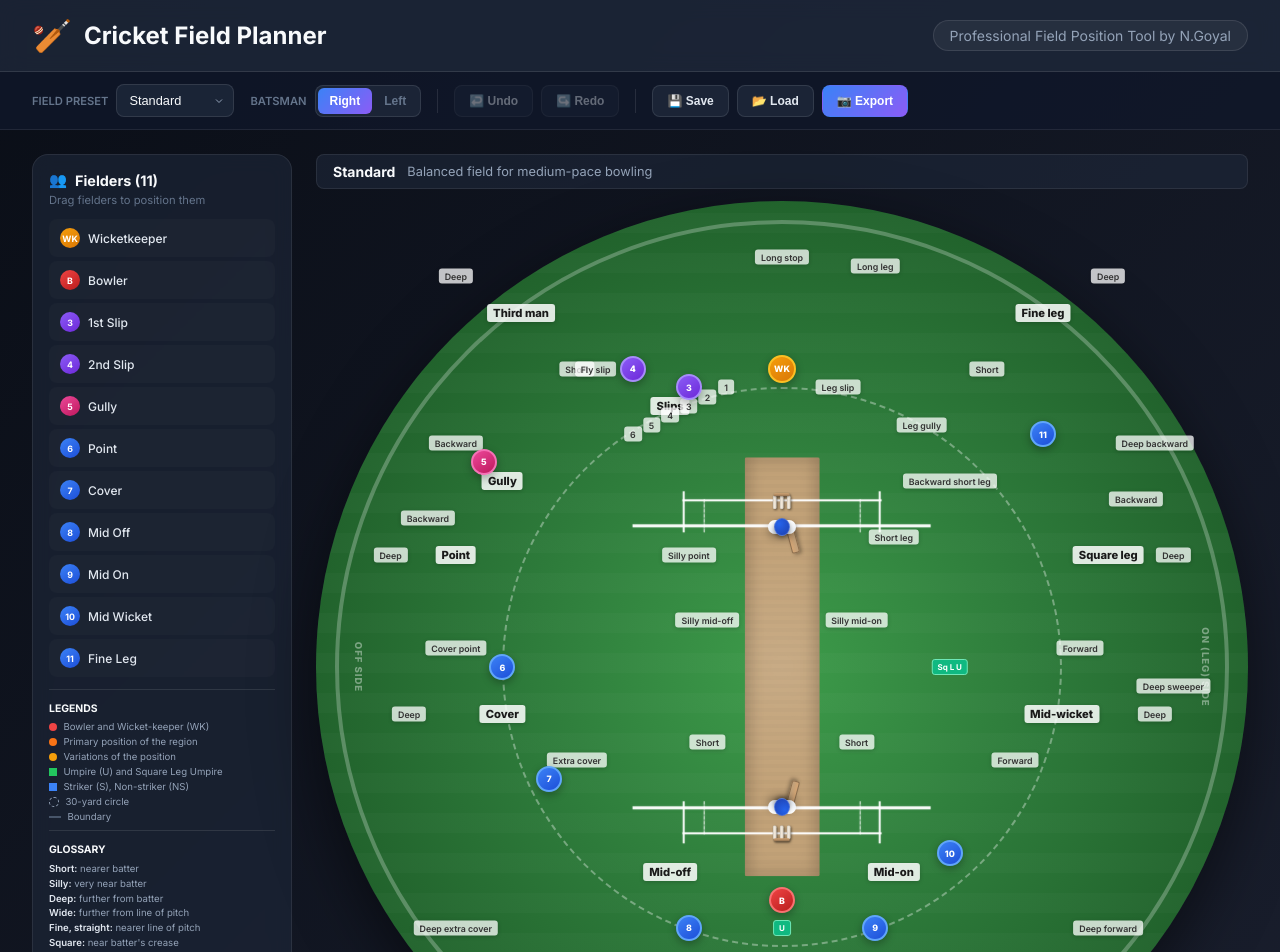
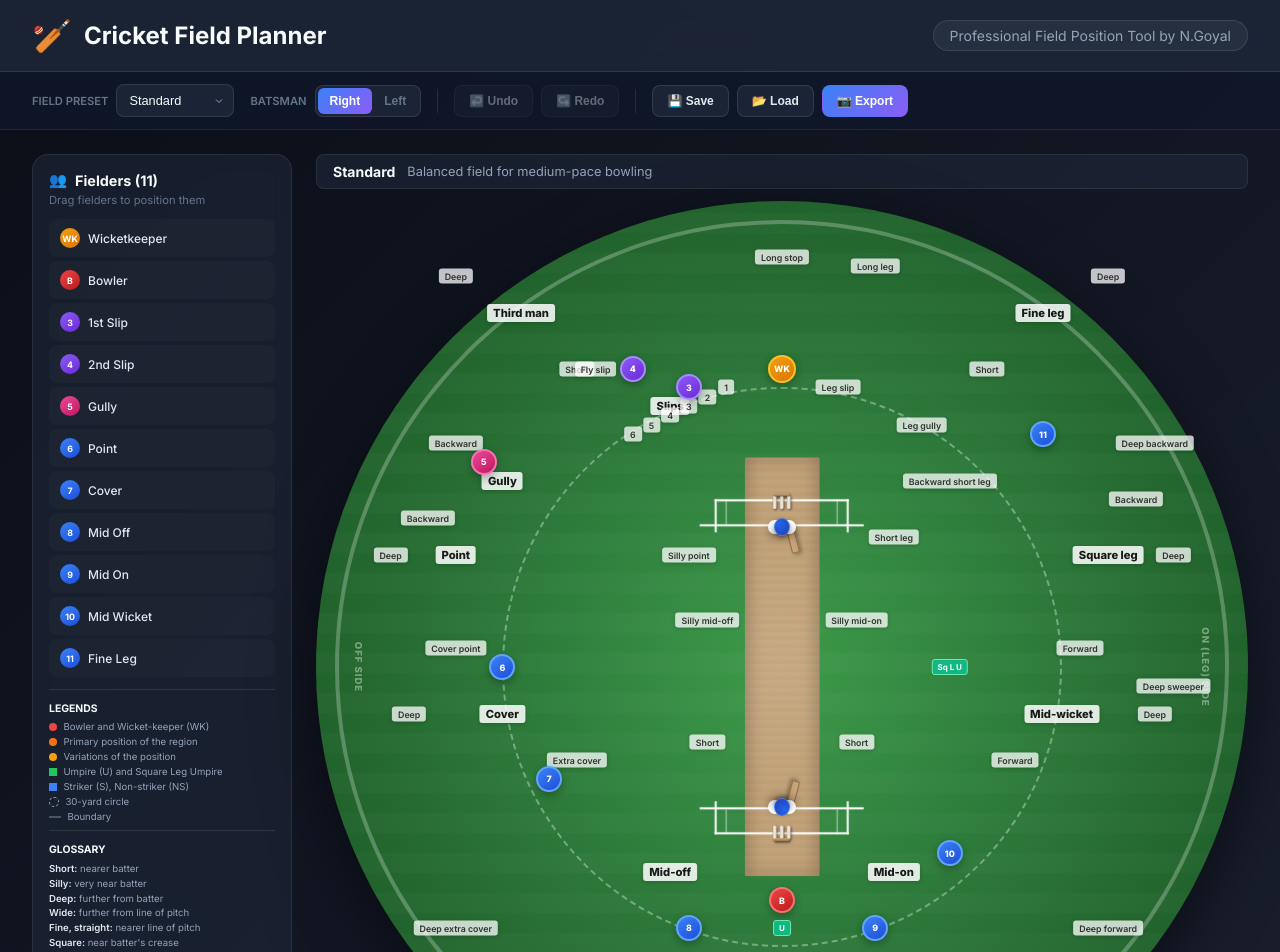
Before and after one commit to navendugoyal19/Cricket-field-position, a React (Vite) app: page / in a window 1280 px wide. Shown: the top 952 px of the page. Built offline with nearby package versions, Linux system fonts and the light colour scheme.

Commit message:
Fix: Reduce crease widths to proper proportions, remove duplicate CSS

```diff
--- a/src/App.css
+++ b/src/App.css
@@ -483,12 +483,13 @@
 }
 
 /* Bowling Crease (The line stumps are on) */
+/* Should be 8ft 8in wide = same as return crease span */
 .bowling-crease-top {
     left: 50%;
     top: 10%;
     transform: translateX(-50%);
-    width: 266%;
-    /* 8ft 8in wide (same as return creases) */
+    width: 180%;
+    /* Reduced from 266% */
     height: 2px;
 }
 
@@ -496,27 +497,27 @@
     left: 50%;
     bottom: 10%;
     transform: translateX(-50%);
-    width: 266%;
+    width: 180%;
     height: 2px;
 }
 
 /* Popping Crease (4ft in front of bowling crease) */
+/* Extends slightly beyond return creases */
 .popping-crease-top {
     left: 50%;
     top: 16%;
-    /* 4ft gap from 10% */
     transform: translateX(-50%);
-    width: 400%;
-    /* Extends beyond return creases */
-    height: 3px;
+    width: 220%;
+    /* Reduced from 400% */
+    height: 2px;
 }
 
 .popping-crease-bottom {
     left: 50%;
     bottom: 16%;
     transform: translateX(-50%);
-    width: 400%;
-    height: 3px;
+    width: 220%;
+    height: 2px;
 }
 
 /* Return Creases (Side limits) */
@@ -525,66 +526,59 @@
 .return-crease-bottom-left,
 .return-crease-bottom-right {
     width: 2px;
-    height: 12%;
-    /* Extends back from popping crease */
+    height: 8%;
     background: rgba(255, 255, 255, 0.9);
 }
 
-/* 4ft 4in from center */
+/* Return creases at ends of bowling crease */
 .return-crease-top-left {
-    left: -83%;
-    top: 8%;
-    height: 10%;
+    left: -40%;
+    top: 10%;
 }
 
 .return-crease-top-right {
-    right: -83%;
-    top: 8%;
-    height: 10%;
+    right: -40%;
+    top: 10%;
 }
 
 .return-crease-bottom-left {
-    left: -83%;
-    bottom: 8%;
-    height: 10%;
+    left: -40%;
+    bottom: 10%;
 }
 
 .return-crease-bottom-right {
-    right: -83%;
-    bottom: 8%;
-    height: 10%;
+    right: -40%;
+    bottom: 10%;
 }
 
 /* Wide Lines (Inside Return Crease) */
-/* 17 inches inside return crease */
 .wide-line-top-left,
 .wide-line-top-right,
 .wide-line-bottom-left,
 .wide-line-bottom-right {
     width: 1px;
-    height: 8%;
-    /* From popping crease back */
+    height: 6%;
     background: rgba(255, 255, 255, 0.5);
-    border-left: 1px dashed rgba(255, 255, 255, 0.5);
 }
 
+/* Wide lines inside return creases */
 .wide-line-top-left {
-    left: -55%;
+    left: -25%;
     top: 10%;
 }
 
 .wide-line-top-right {
-    right: -55%;
+    right: -25%;
     top: 10%;
 }
 
 .wide-line-bottom-left {
-    left: -55%;
+    left: -25%;
     bottom: 10%;
 }
 
 .wide-line-bottom-right {
-    right: -55%;
+    right: -25%;
     bottom: 10%;
 }
 
```
